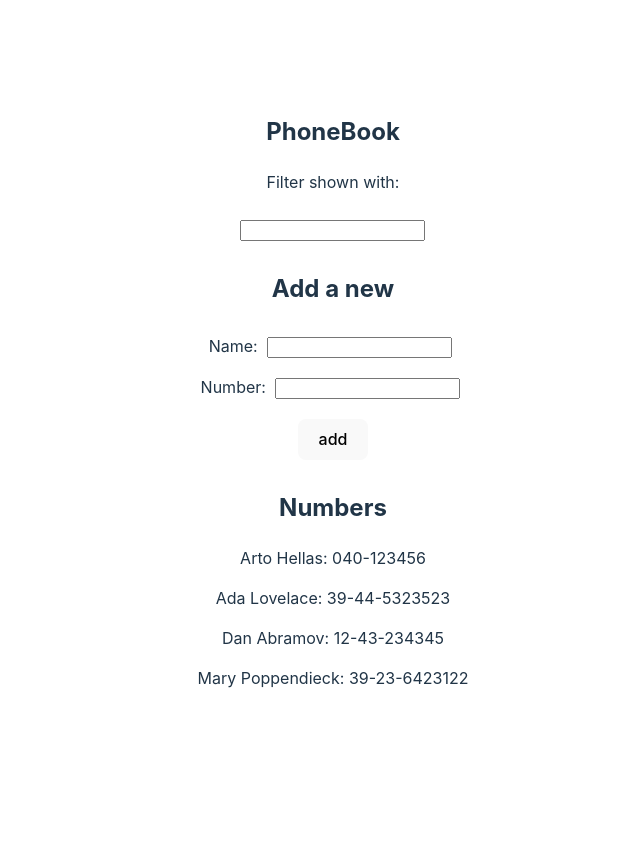
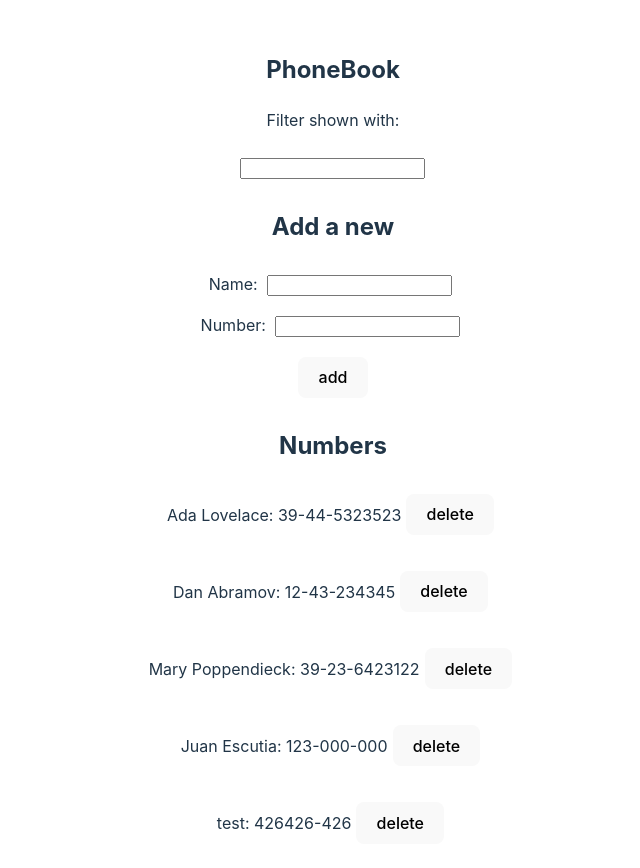
Before and after one commit to Dicias/Fs-curse-React, a React (Vite) app: page / in a window 1280 px wide. Shown: the top 868 px of the page, without its empty margins (307-947 px from the left). Before the commit the page ends 800 px from the top, so only its background shows below. Built offline with nearby package versions, Linux system fonts and the light colour scheme; data requests are answered from the project's data file.

Commit message:
Almacenamiento en JSON y servicios de update

```diff
--- a/db.json
+++ b/db.json
@@ -1,10 +1,5 @@
 {
-    "persons":[
-      {
-        "name": "Arto Hellas",
-        "num": "040-123456",
-        "id": 1
-      },
+  "persons": [
     {
       "name": "Ada Lovelace",
       "num": "39-44-5323523",
@@ -19,6 +14,16 @@
       "name": "Mary Poppendieck",
       "num": "39-23-6423122",
       "id": 4
+    },
+    {
+      "name": "Juan Escutia",
+      "num": "123-000-000",
+      "id": 5
+    },
+    {
+      "name": "test",
+      "num": "426426-426",
+      "id": 6
     }
   ]
 }
--- a/index.html
+++ b/index.html
@@ -4,7 +4,7 @@
     <meta charset="UTF-8" />
     <link rel="icon" type="image/svg+xml" href="/vite.svg" />
     <meta name="viewport" content="width=device-width, initial-scale=1.0" />
-    <title>Vite + React</title>
+    <title>Lista de contactos</title>
   </head>
   <body>
     <div id="root"></div>
--- a/src/App.jsx
+++ b/src/App.jsx
@@ -3,6 +3,7 @@ import axios from 'axios';
 import './App.css'
 import Contact from './components/Contact'
 import Filter from './components/Filter';
+import contactService from './services/contact'
 
 
 const App = () => {
@@ -16,13 +17,15 @@ const App = () => {
 
 //traer los valores desde el json
 useEffect(()=>{
-  axios
-  .get('http://localhost:3001/persons')
-  .then(res =>{
-    console.log(res.data)
-    setPersons(res.data)})
-  .catch(err => console.log(err))
-  },[])
+  contactService
+  .getAll()
+  .then(contact =>{
+   // console.log(contact);
+    setPersons(contact)
+  }).catch(err=> console.log(err))
+
+
+},[])
 
 
     //Función para que el formulario no recargue la página
@@ -47,22 +50,22 @@ const handleNumber = (event) =>{
 const handleFilter = (event) =>{
     setNewSearch(event.target.value)
 
-    console.log(search);
+    //console.log(search);
     const searchPersons = persons.filter((person)=>person.name.toLowerCase().includes(search.toLowerCase()))
-    console.log(searchPersons);
+    //console.log(searchPersons);
     setSearchPerson(searchPersons)
 
     if(searchPerson.length === 0){
         //console.log("esta vacio, no hay mounstros aqui");
     setStatusSearch(false)
-    console.log(statusSearch);
-    console.log(searchPerson.length);
+    //console.log(statusSearch);
+    //console.log(searchPerson.length);
 }
     else{
         //console.log("hay mounstros aqui");
     setStatusSearch(true)
 
-    console.log(statusSearch);
+   // console.log(statusSearch);
     }
 
 }
@@ -75,20 +78,71 @@ const addName = (event) => {
     }
     //  console.log(persons);
 
-    if(persons.find((elemento)=>elemento.name === newName ) != undefined){
-        alert(`${newName} is already added to  phonebook`)
+    if(persons.find((elemento)=>elemento.name === newName ) ){
+
+      const confirm =window.confirm(`${newName} is already added to  phonebook, do you want to replace the old number? `)
+      if(confirm){
+        const person = persons.find((person)=>person.name === newName )
+        console.log(person, newNumber, 'nuevoNumero');
+
+        const newData ={
+            name: person.name,
+            num: newNumber
+        }
+        contactService
+        .update(person.id, newData)
+        .then(res=>{
+          console.log(res, 'desde update')
+          setPersons(persons.map(person => person.id !== res.id ? person : res))
+        })
+        .catch(err=> console.log(err))
+
         setNewName('')
         setNewNumber('')
+        setNewSearch('')
+      }
+      else{
+        setNewNumber('')
+        setNewSearch('')
+      }
     }
     else{
+    contactService
+    .create(nameObj)
+    .then(contact =>{
+      setPersons(persons.concat(contact))
+      setNewName('')
+      setNewNumber('')
+    })
+
+    /*
     setPersons(persons.concat(nameObj))
     setNewName('')
     setNewNumber('')
+    */
     //console.log(persons);
     }
 }
 
+const remove = (id) =>{
 
+
+  const person = persons.find((person)=>person.id ===id )
+const confirm = window.confirm(`Are u shure u want to remove ${person.name} ?`)
+
+if(confirm){
+
+  contactService
+  .remove(id)
+  .then(
+    setPersons(persons.filter(person => person.id != id))
+  )
+  .catch(err=> console.log(err))
+}
+
+
+
+}
 
 
 
@@ -115,7 +169,7 @@ return(
         </form>
     <h2>Numbers</h2>
         <div>
-            {persons.map((person, index) => <div key={index}><Contact name={person.name} num={person.num} />
+            {persons.map((person, index) => <div key={index}><Contact name={person.name} num={person.num} remove={()=>remove(person.id)} />
 
             </div>)}
 
--- a/src/components/Contact.jsx
+++ b/src/components/Contact.jsx
@@ -1,4 +1,6 @@
 
-const Contact = ({name, num}) =><p>  {name}: {num} </p>
+const Contact = ({name, num, remove}) =><p>  {name}: {num}
+<button onClick={remove}> delete </button>
+</p>
 
 export default Contact
--- /dev/null
+++ b/src/services/contact.js
@@ -0,0 +1,27 @@
+
+import axios from "axios";
+
+const url = "http://localhost:3001/persons/";
+
+const getAll = () =>{
+const request = axios.get(url)
+return request.then(res => res.data)
+}
+
+const create = (nameObj)=>{
+const request = axios.post(url, nameObj)
+return request.then(res => res.data)
+
+}
+
+const remove = (id)=>{
+    const request = axios.delete(`${url}/${id}`)
+    return request.then(res => res.data)
+}
+
+const update = (id, datos)=>{
+    const request = axios.put(`${url}/${id}`, datos)
+    return request.then(res => res.data)
+}
+
+export default {getAll, create, remove, update}
```
Lines whose indentation alone changed are shown as unchanged.
